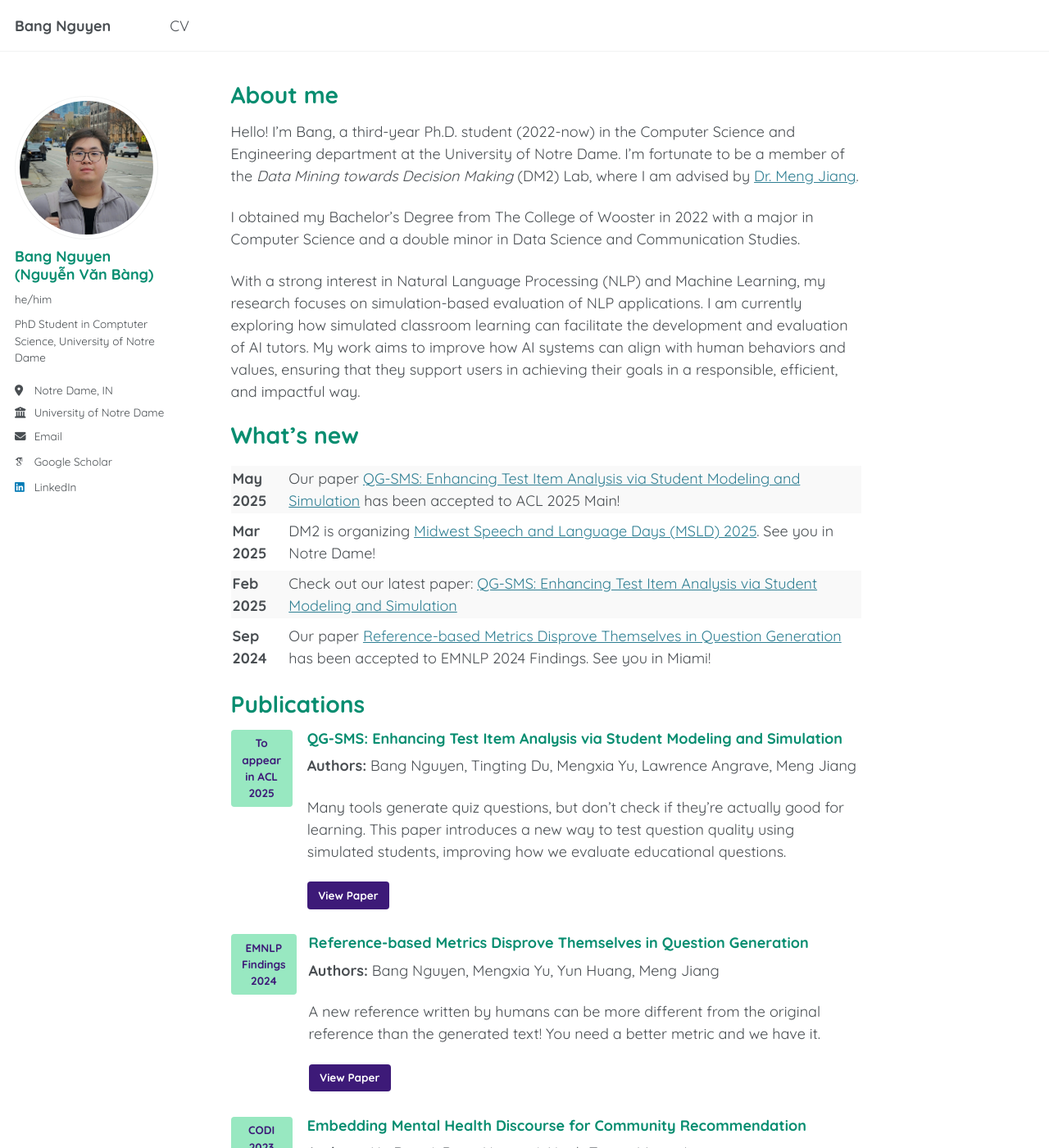
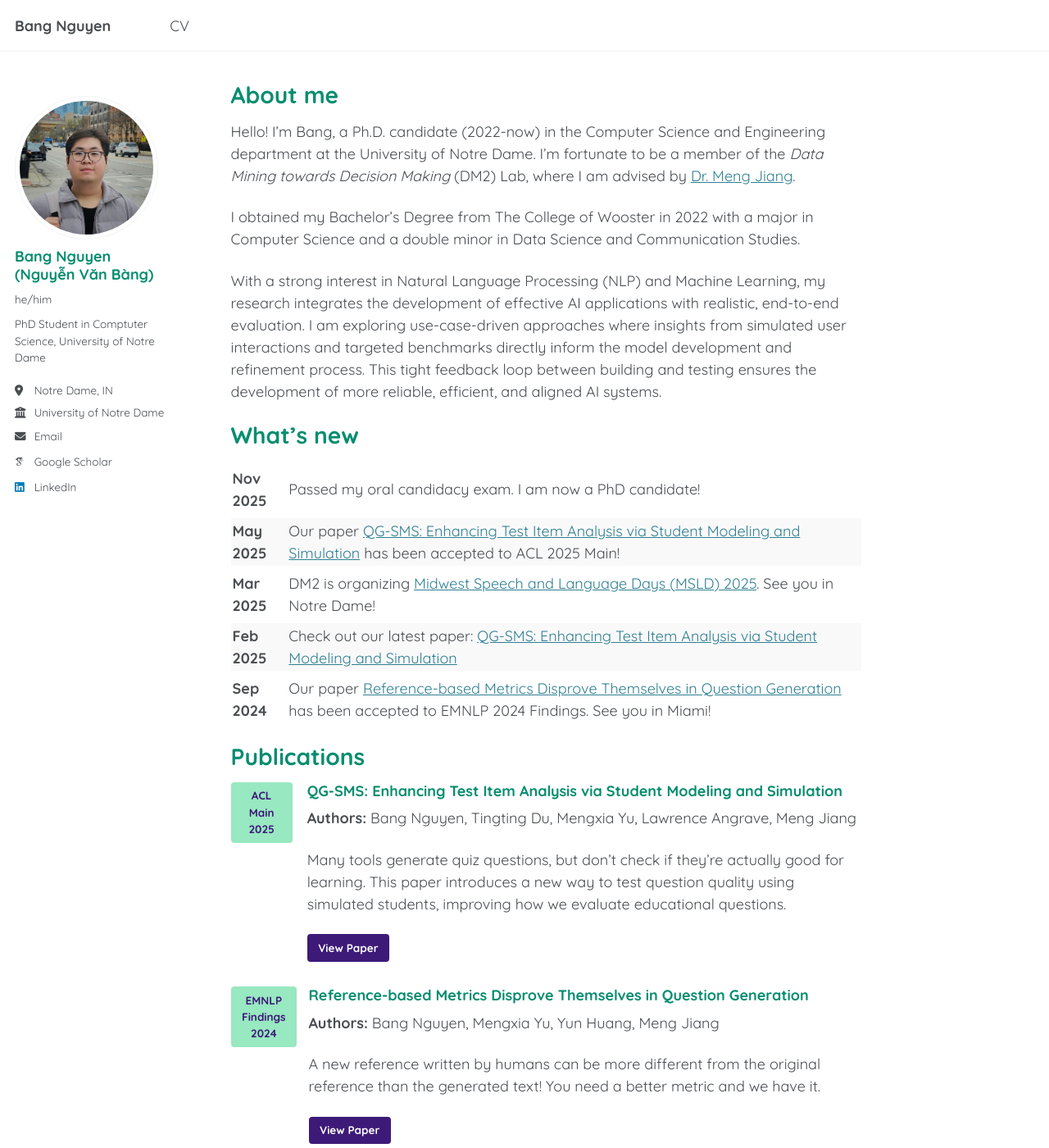
Before and after one commit to bnguyen5/bnguyen5.github.io, a Jekyll site: the page built from _pages/about.md, in a window 1280 px wide and 1400 px high. Shown: the whole window at 82% size. Built offline with Jekyll 4.4.1, drawn with Linux system fonts in a browser that asks for light colours; some web fonts are replaced.

Commit message:
OCE updates

```diff
--- a/_data/venue_abbr.yml
+++ b/_data/venue_abbr.yml
@@ -4,3 +4,4 @@ Association for Computational Linguistics: ACL
 Neural Information Processing Systems: NeurIPS
 Workshop on Computational Approaches to Discourse: CODI
 "Findings of the Association for Computational Linguistics: EMNLP": EMNLP Findings
+Proceedings of the 63rd Annual Meeting of the Association for Computational Linguistics: ACL Main
--- a/_pages/about.md
+++ b/_pages/about.md
@@ -9,15 +9,20 @@ redirect_from:
 
 # About me
 
-Hello! I'm Bang, a third-year Ph.D. student (2022-now) in the Computer Science and Engineering department at the University of Notre Dame. I'm fortunate to be a member of the _Data Mining towards Decision Making_ (DM2) Lab, where I am advised by [Dr. Meng Jiang](http://www.meng-jiang.com/).
+Hello! I'm Bang, a Ph.D. candidate (2022-now) in the Computer Science and Engineering department at the University of Notre Dame. I'm fortunate to be a member of the _Data Mining towards Decision Making_ (DM2) Lab, where I am advised by [Dr. Meng Jiang](http://www.meng-jiang.com/).
 
 I obtained my Bachelor's Degree from The College of Wooster in 2022 with a major in Computer Science and a double minor in Data Science and Communication Studies.
 
-With a strong interest in Natural Language Processing (NLP) and Machine Learning, my research focuses on simulation-based evaluation of NLP applications. I am currently exploring how simulated classroom learning can facilitate the development and evaluation of AI tutors. My work aims to improve how AI systems can align with human behaviors and values, ensuring that they support users in achieving their goals in a responsible, efficient, and impactful way.
+With a strong interest in Natural Language Processing (NLP) and Machine Learning, my research integrates the development of effective AI applications with realistic, end-to-end evaluation. I am exploring use-case-driven approaches where insights from simulated user interactions and targeted benchmarks directly inform the model development and refinement process. This tight feedback loop between building and testing ensures the development of more reliable, efficient, and aligned AI systems.
 
 # What's new
 
 <table style="width:100%; border-collapse: separate; border-spacing: 0 6px; border: none; font: inherit;">
+ <tr style="background-color: #ffffff;">
+    <td style="padding: 2px; border: none;"><strong>Nov 2025</strong></td>
+    <td style="padding: 2px; border: none;">Passed my oral candidacy exam. I am now a PhD candidate!
+    </td>
+  </tr>
   <tr style="background-color: #f9f9f9;">
     <td style="padding: 2px; border: none;"><strong>May 2025</strong></td>
     <td style="padding: 2px; border: none;">Our paper <a href="https://arxiv.org/abs/2503.05888" target="_blank">QG-SMS: Enhancing Test Item Analysis via Student Modeling and Simulation</a> has been accepted to ACL 2025 Main!
```
Also changed, not shown: _publications/2025-03-qgsms.md (+1 -1 lines).
